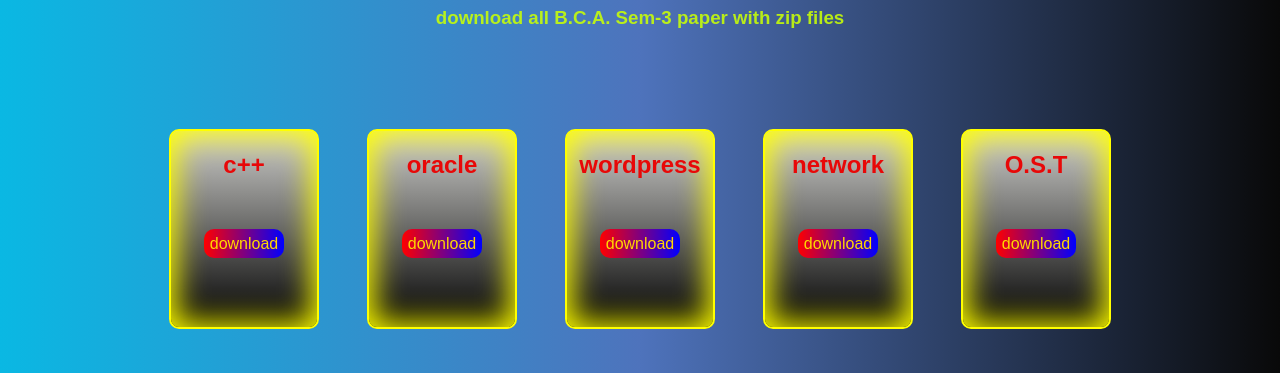
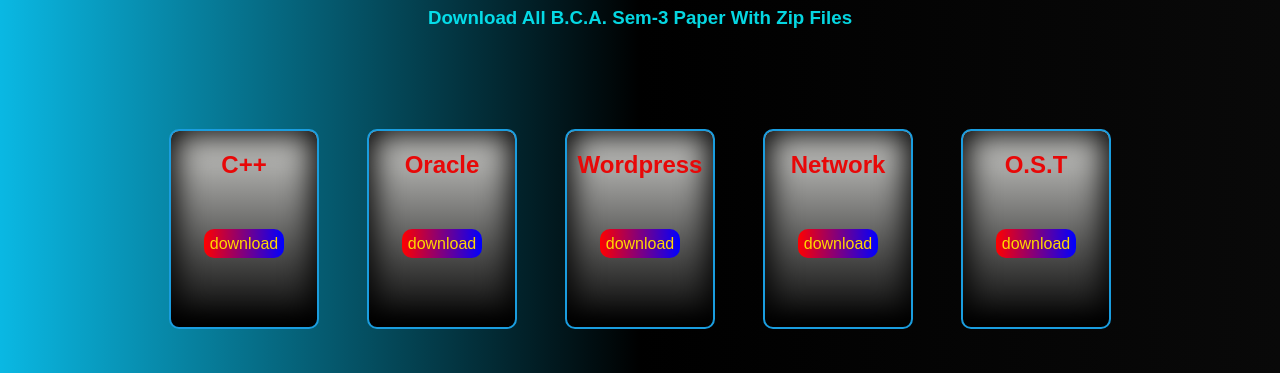
Before and after one commit to sardhara-urmit/web-paper-sem-3, a plain HTML site: page index.html in a window 1280 px wide. Shown: the part 73-446 px from the top of the page. Drawn offline with Linux system fonts and the light colour scheme.

Commit message:
chanhe ui

```diff
--- a/index.html
+++ b/index.html
@@ -8,29 +8,29 @@
 </head>
 <body>
     <h1>Welcome Dear Student</h1>
-    <h3>download all B.C.A. Sem-3 paper with zip files</h3>
+    <h3>Download All B.C.A. Sem-3 Paper With Zip Files</h3>
     <section class="main">
         <div class="paper">
-            <h2 >c++</h2>
+            <h2 >C++</h2>
             <a class="btnD" href="paper/C++.zip" download="c++.zip"> download</a>
 
 
         </div>
          <div class="paper">
-            <h2 >oracle</h2>
+            <h2 >Oracle</h2>
             <a class="btnD" href="paper/Oracle.zip" download="oracle.zip">download</a>
 
 
         </div>
 
         <div class="paper">
-            <h2 >wordpress</h2>
+            <h2 >Wordpress</h2>
             <a class="btnD" href="paper/Wp.zip" download="wordpress.zip">download</a>
 
 
         </div>
         <div class="paper">
-            <h2 >network</h2>
+            <h2 >Network</h2>
             <a class="btnD" href="paper/Network 2024.pdf.zip" download="network.zip">download</a>
 
 
--- a/style.css
+++ b/style.css
@@ -5,7 +5,7 @@
     text-decoration: none;
 }
 body {
-   background: linear-gradient(to right,rgb(10, 184, 227), #4e73bc, #090909);
+   background: linear-gradient(to right,rgb(10, 184, 227), #000000, #090909);
     /* background: linear-gradient(to right, #081b08, #ffffff); */
     font-family: Arial, sans-serif;
 }
@@ -17,7 +17,7 @@
 
 h3 {
     text-align: center;
-    color: #c9ff06e1;
+    color: #06f3ffe1;
 }
 
 .main {
@@ -34,16 +34,16 @@
     /* background-color: rgba(216, 220, 96, 0.964); */
     background: linear-gradient(to top,black,rgb(208, 208, 205));
     border-radius: 10px;
-    border: 2px solid  yellow;
+    border: 2px solid  rgb(26, 157, 223);
     text-align: center;
     /* box-shadow: 2px 2px 6px rgba(0,0,0,0.2); */
-    box-shadow: inset 0px 0px 30px 5px yellow;
+    box-shadow: inset 0px 0px 30px 5px rgb(0, 0, 0);
     transition: transform 0.2s ease, background-color 0.2s ease;
 }
 
 .paper:hover {
     transform: scale(1.05);
-    background: linear-gradient(to top,black,rgb(228, 228, 2));
+    background: linear-gradient(to top,black,rgb(2, 171, 228));
 }
 .btnD{
 
```
